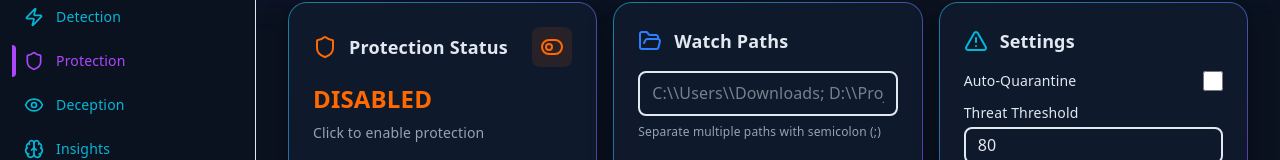
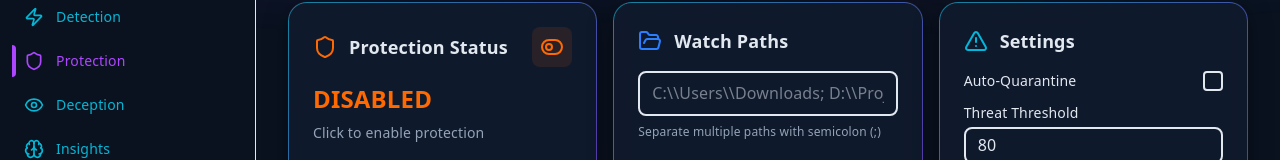
Before and after one commit to stefony/cyberguardian-dashboard, a Next.js app: page /protection in a window 1280 px wide. Shown: the part 167-327 px from the top of the page. Built offline with nearby package versions, Linux system fonts and the light colour scheme; no server answers; sample sign-in values are in the browser's storage.

Commit message:
Fix: Custom checkbox with visible checkmark

```diff
--- a/app/protection/page.tsx
+++ b/app/protection/page.tsx
@@ -256,15 +256,44 @@ export default function ProtectionPage() {
               <span className="font-semibold text-lg">Settings</span>
             </div>
             <div className="space-y-3">
-             <label className="flex items-center justify-between cursor-pointer">
+           <label className="flex items-center justify-between cursor-pointer group">
                 <span className="text-sm">Auto-Quarantine</span>
+                <div className="relative">
                   <input
                     type="checkbox"
                     checked={autoQuarantine}
                     onChange={(e) => setAutoQuarantine(e.target.checked)}
                     disabled={enabled}
-    className="w-5 h-5 rounded border-2 border-border bg-card checked:bg-purple-600 checked:border-purple-600 cursor-pointer disabled:cursor-not-allowed disabled:opacity-50"
+                    className="peer sr-only"
                   />
+                  <div className={`
+                    w-5 h-5 rounded border-2 flex items-center justify-center
+                    transition-all duration-200
+                    ${enabled
+                      ? 'border-border/50 bg-card/50 cursor-not-allowed'
+                      : 'border-border bg-card cursor-pointer hover:border-purple-500'
+                    }
+                    ${autoQuarantine
+                      ? 'bg-purple-600 border-purple-600'
+                      : ''
+                    }
+                    peer-focus:ring-2 peer-focus:ring-purple-500/50
+                  `}>
+                    {autoQuarantine && (
+                      <svg
+                        className="w-3 h-3 text-white"
+                        fill="none"
+                        strokeLinecap="round"
+                        strokeLinejoin="round"
+                        strokeWidth="3"
+                        viewBox="0 0 24 24"
+                        stroke="currentColor"
+                      >
+                        <path d="M5 13l4 4L19 7"></path>
+                      </svg>
+                    )}
+                  </div>
+                </div>
               </label>
               <div>
                 <label className="text-sm block mb-1">Threat Threshold</label>
```
Lines whose indentation alone changed are shown as unchanged.
